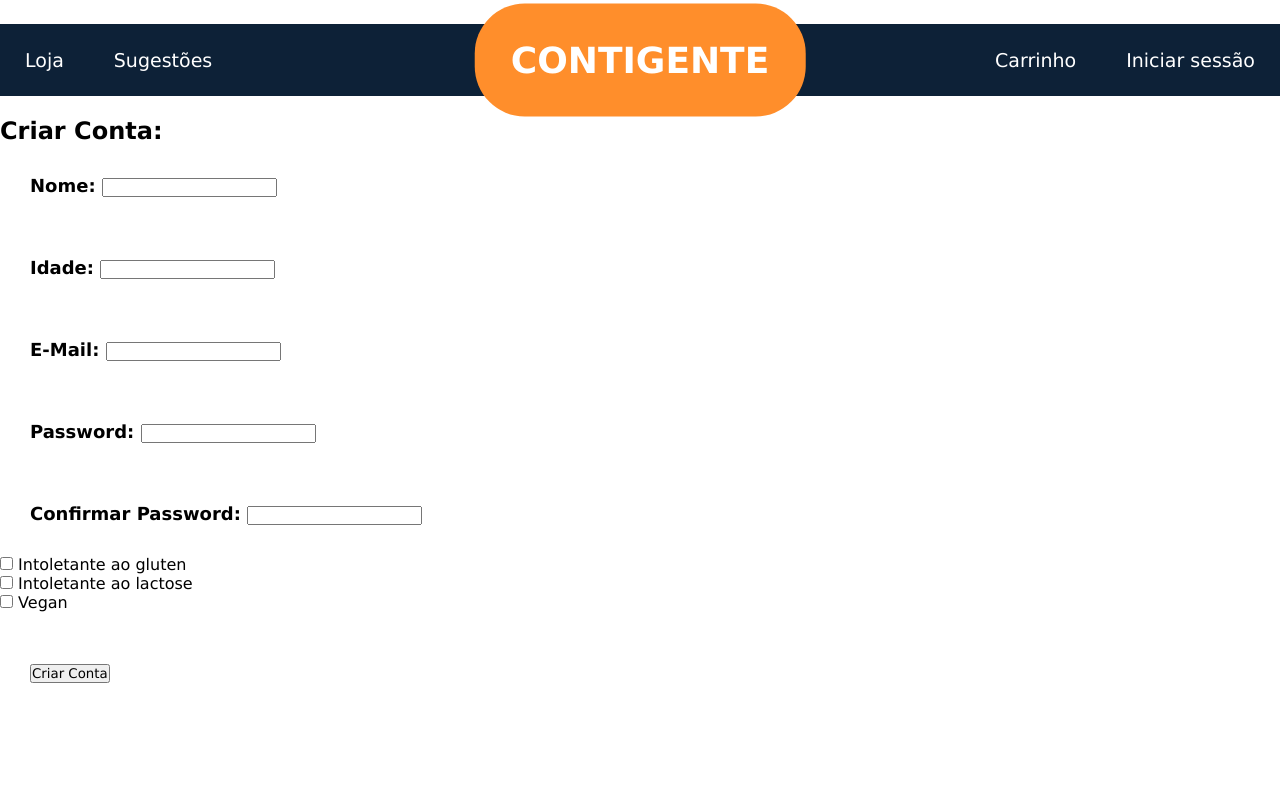
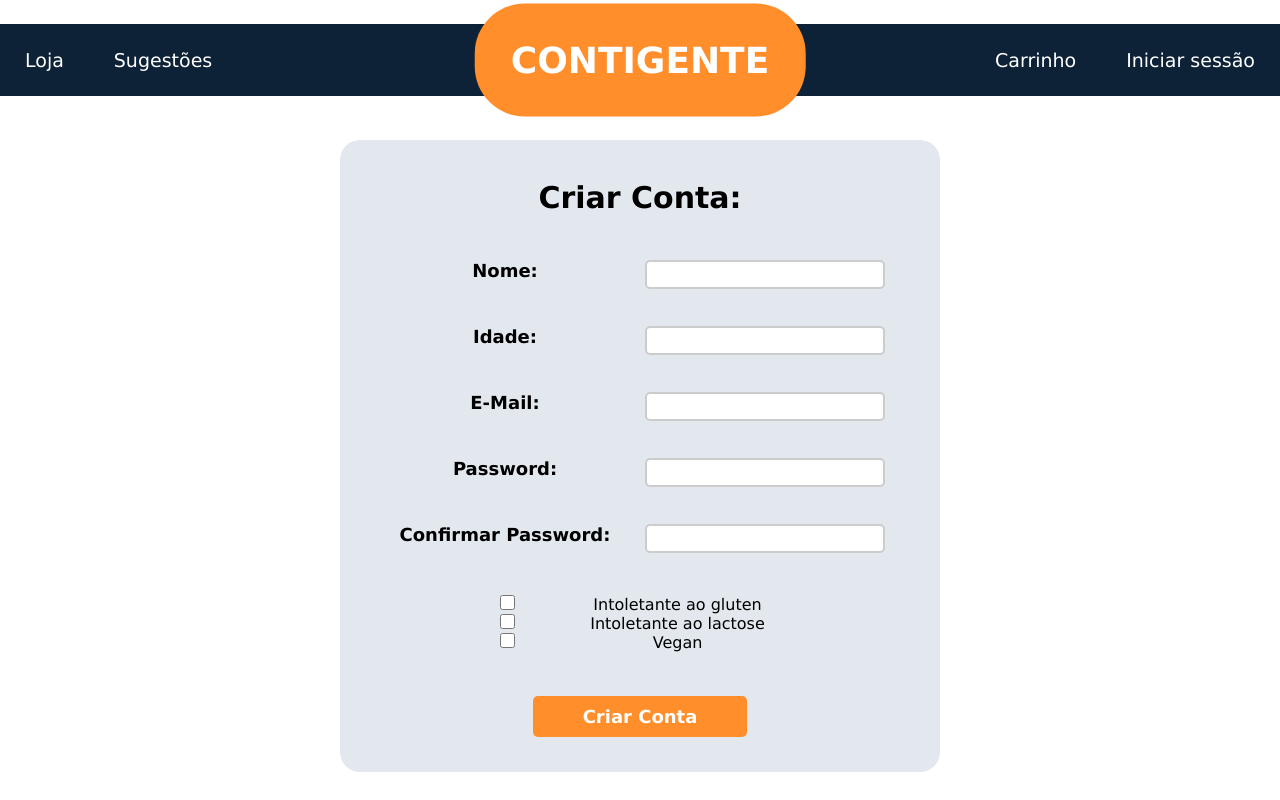
Before and after one commit to DavidRaposo340/Contigente, a PHP site: page /paginas_form/geral/form_criar_conta.php in a window 1280 px wide. Run offline with PHP 8.4, Linux system fonts and the light colour scheme.

Commit message:
style form register & style info de produtos

```diff
--- a/css/style.css
+++ b/css/style.css
@@ -30,7 +30,7 @@ p{
   font-weight: bold;
 }
 
-/*--------------- Navegation Bar (MENU) ---------------**/
+/*--------------- Navegation Bar (MENU) ---------------*/
 nav {
   width: 100%;
   z-index: 2;
@@ -80,8 +80,12 @@ nav {
 }
 .nav_block a:hover{
   background-color: #2E77AE;
+  transition: 0.4s;
 }
-/*--------------- Accordion Button  ---------------**/
+.nav_block a:active{
+  background-color: #2E77AE;
+}
+/*--------------- Accordion Button  ---------------*/
 
 .accordion {
   background-color: #0d2137;
@@ -125,7 +129,7 @@ nav {
 }
 
 
-/*--------------- Collumns Index pag  ---------------**/
+/*--------------- Collumns Index pag  ---------------*/
 
 /* Create unequal columns that floats next to each other */
 
@@ -157,7 +161,7 @@ nav {
 }
 
 
-/*--------------- Loja Produtos Pag  ---------------**/
+/*--------------- Loja Produtos Pag  ---------------*/
 .flex-box {
   display: flex;
   justify-content: center;
@@ -215,7 +219,7 @@ nav {
   font-weight: bold;
 }
 
-/*--------------- Filtros Produtos  ---------------**/
+/*--------------- Filtros Produtos  ---------------*/
 .filtros {
 
   height: 1080px;
@@ -269,7 +273,7 @@ nav {
   width: 15%;
   font-size: 19px;
 }
-/*----------------- Form Login -----------------**/
+/*----------------- Form Login -----------------*/
 .container-login{
   display: block;
   align-items: center;
@@ -327,6 +331,141 @@ nav {
 .form-login input[type=password]:focus {
   border-color:#333;
 }
-.form-login label{
 
+/*----------------- Form Criar Conta -----------------*/
+
+.form-register{
+  display: block;
+  align-items: center;
+  text-align: center;
+  display: block;
+  align-items: center;
+  text-align: center;
+  margin-left: auto;
+  margin-right: auto;
+  margin-top: 80px;
+  width: 600px;
+  background-color: #e2e8ee;
+  border-radius: 20px;
+  padding-bottom: 10px;
 }
+.form-register h2{
+  padding: 40px;
+  padding-bottom: 20px;
+  font-size: 30px;
+}
+.form-register p{
+  margin: 5px;
+  padding: 20px;
+}
+.form-register-checkbox {
+  margin-top: 30px;
+}
+.form-register-checkbox label{
+  margin-left: -100px;
+}
+.form-register input[type=submit] {
+  font-size: 18px;
+  font-weight: 600;
+  color: #ffffff;
+  padding:10px 50px;
+  background: #ff8e2b;
+  border:0 none;
+  cursor:pointer;
+  -webkit-border-radius: 5px;
+  border-radius: 5px;
+}
+.form-register input[type=text] {
+  padding:5px;
+  border:2px solid #ccc;
+  -webkit-border-radius: 5px;
+  border-radius: 5px;
+  float:right;
+  margin-right: 30px;
+  width: 240px;
+}
+
+.form-register input[type=text]:focus {
+  border-color:rgb(51, 51, 51);
+}
+.form-register input[type=password] {
+  padding:5px;
+  border:2px solid #ccc;
+  -webkit-border-radius: 5px;
+  border-radius: 5px;
+  float:right;
+  margin-right: 30px;
+  width: 240px;
+}
+
+.form-register input[type=password]:focus {
+  border-color:#333;
+}
+.form-register input[type=checkbox] {
+  padding:10px;
+  border:2px solid #ccc;
+  -webkit-border-radius: 9px;
+  border-radius: 9px;
+  float: left;
+  margin-left: 160px;
+  width: 15px;
+  height: 15px;
+}
+
+/*----------------- Products Info Page -----------------*/
+
+.container-prodinfo{
+  display: flex;
+  justify-content: center;
+}
+.container-prodinfo-imginfo{
+  width: 50%;
+  align-items: center;
+  text-align: center;
+  margin-top: 100px;
+}
+.container-prodinfo-imginfo img{
+  width: 700px;
+}
+.container-prodinfo-details{
+  width: 50%;
+  justify-content: center;
+  text-align: center;
+  background-color: #e0eaf5;
+  border: 2px solid #0d2137;
+  height: 90vh;
+}
+.container-prodinfo-details h2{
+  margin-top: 100px;
+}
+.container-prodinfo-details h3{
+  margin-top: 30px;
+}
+.container-prodinfo-details-fam{
+  margin-top: 130px;
+}
+.container-prodinfo-details-fam h4{
+  font-size: 19px;
+  text-decoration: underline 1px;
+  margin-top: 50px;
+}
+.container-prodinfo-details-fam p{
+  padding: 10px;
+  font-size: 15px;
+}
+.container-prodinfo-details button{
+  margin-top: 80px;
+  border: none 0px;
+  transition-duration: 0.4s;
+  font-weight: 700;
+  background-color: #ff8e2b;
+  color: #ffffff;
+  padding: 15px 40px;
+  border-radius: 10px;
+}
+.container-prodinfo-details button:hover{
+  transition-duration: 0.4s;
+  background-color:#0d2137;
+  font-weight: 700;
+  color: #ffffff;
+}
--- a/paginas_form/geral/form_criar_conta.php
+++ b/paginas_form/geral/form_criar_conta.php
@@ -28,11 +28,7 @@
 
     ?>
 
-    <br>
-    <br>
-    <br>
-
-
+    <div class="form-register">
         <h2>Criar Conta:</h2>
 
         <form method="post" action="<?php echo $path2root; ?>acoes/geral/action_criar_conta.php">
@@ -43,6 +39,7 @@
             <p><label for="conf_pass">  Confirmar Password:</label>  <input type="password" name="conf_pass" value= "<?php echo $conf_pass; ?>" /> </p>
 
             <!--CHECKBOXS-->
+            <div class="form-register-checkbox">
                 <input type="checkbox" id="gluten" name="gluten" value="1">
                 <label for="gluten"> Intoletante ao gluten</label><br>
 
@@ -51,9 +48,10 @@
 
                 <input type="checkbox" id="vegan" name="vegan" value="1">
                 <label for="vegan"> Vegan</label><br><br>
+            </div>
 
             <p><input type="submit" value="Criar Conta" /> </p>
-
+    </div>
     <?php
     //Se houver uma msg de erro na variável de sessão, apresenta-a e depois limpa a variável
     if (!empty($_SESSION['msgErro'])) {
```
Also changed, not shown: paginas_form/geral/form_login.php (+13 -22 lines), paginas_form/produto/listar_produto_info.php (+15 -13 lines). Lines whose indentation alone changed are shown as unchanged.
